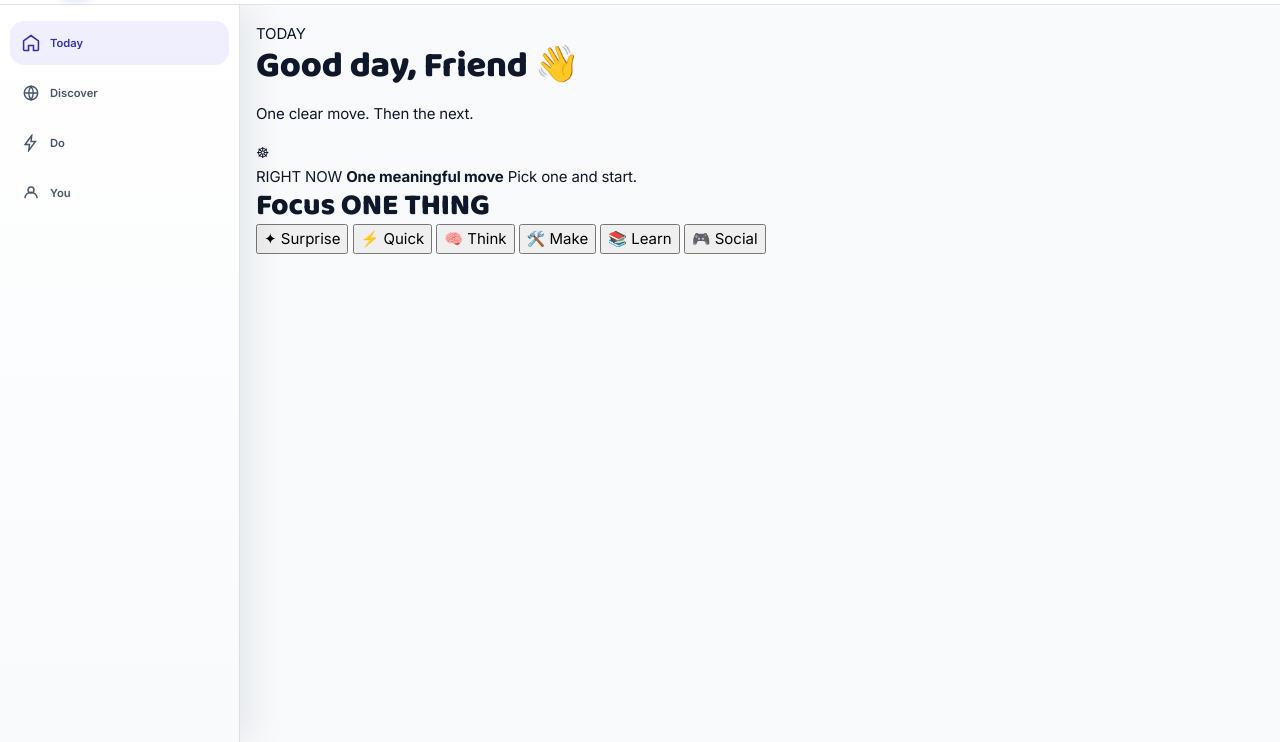
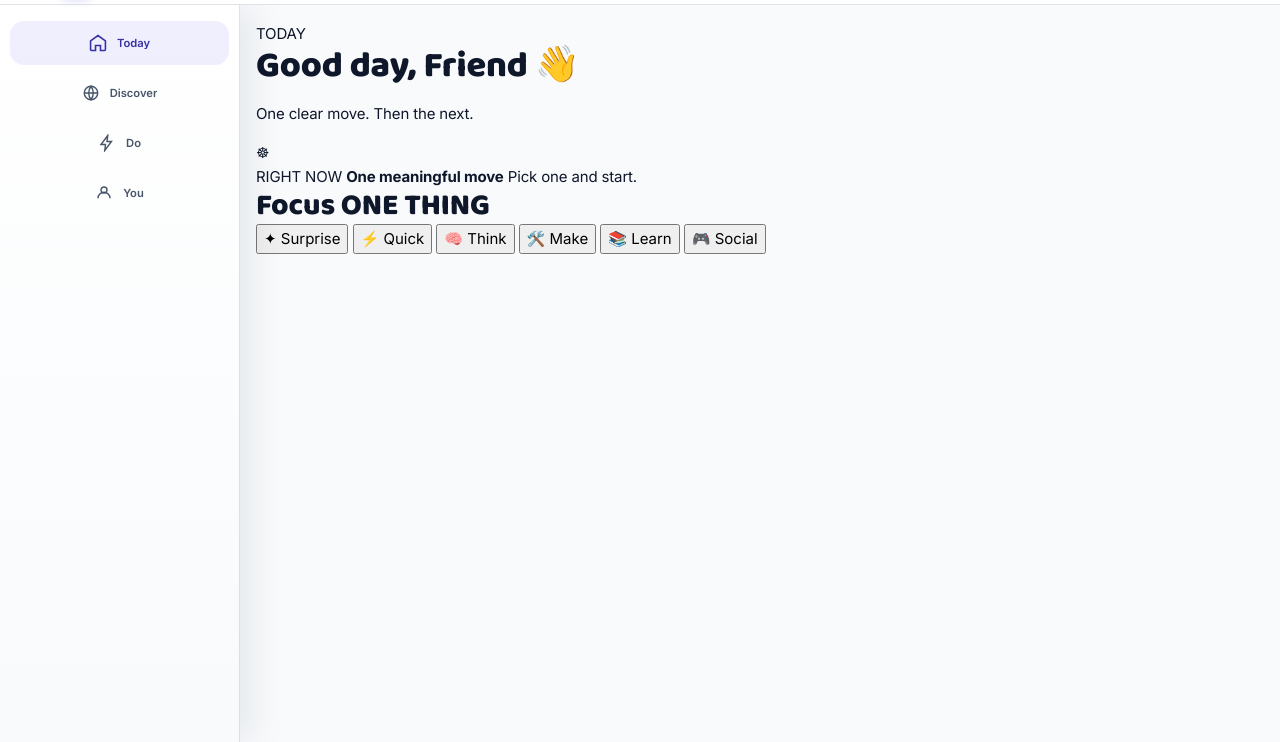
Before and after one commit to nikhilkumar210h-debug/trio_day_nikhilkumar, a website with bundled scripts: page public/index.html in a window 1280 px wide. Shown: the part 58-800 px from the top of the page. Built offline with nearby package versions, Linux system fonts and the light colour scheme; no server answers.

Commit message:
fix: center desktop rail navigation buttons evenly

```diff
--- a/public/styles/nav.css
+++ b/public/styles/nav.css
@@ -81,7 +81,7 @@
     z-index: 54;
     overflow-y: auto;
   }
-  .nkm-rail .nav-btn { flex-direction: column; min-height: 56px; font-size: var(--text-xs); }
+  .nkm-rail .nav-btn { width: 100%; flex-direction: column; min-height: 56px; font-size: var(--text-xs); align-items: center; justify-content: center; text-align: center; }
   .nkm-rail .nav-label { font-size: var(--text-xs); letter-spacing: .04em; }
   /* Push main content aside — account for rail width */
   .app-main, .profile-main, .users-main, .chat-main, .tasks-main, .private-main,
@@ -101,7 +101,7 @@
   .nkm-rail { width: 240px; padding: 16px 10px; top: 63px; }
   .nkm-rail .nav-btn {
     flex-direction: row;
-    justify-content: flex-start;
+    justify-content: center;
     padding: 10px 12px;
     gap: 10px;
     font-size: var(--text-sm);
```
